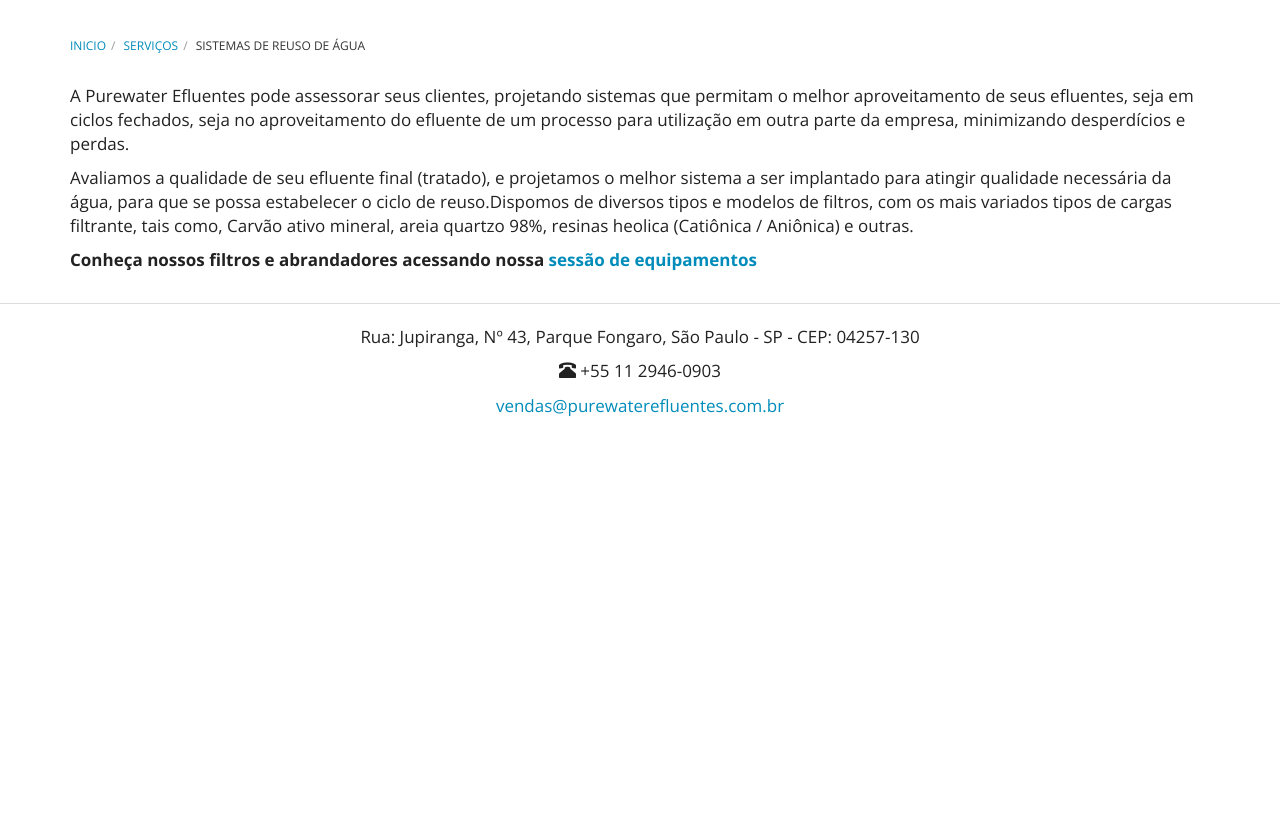
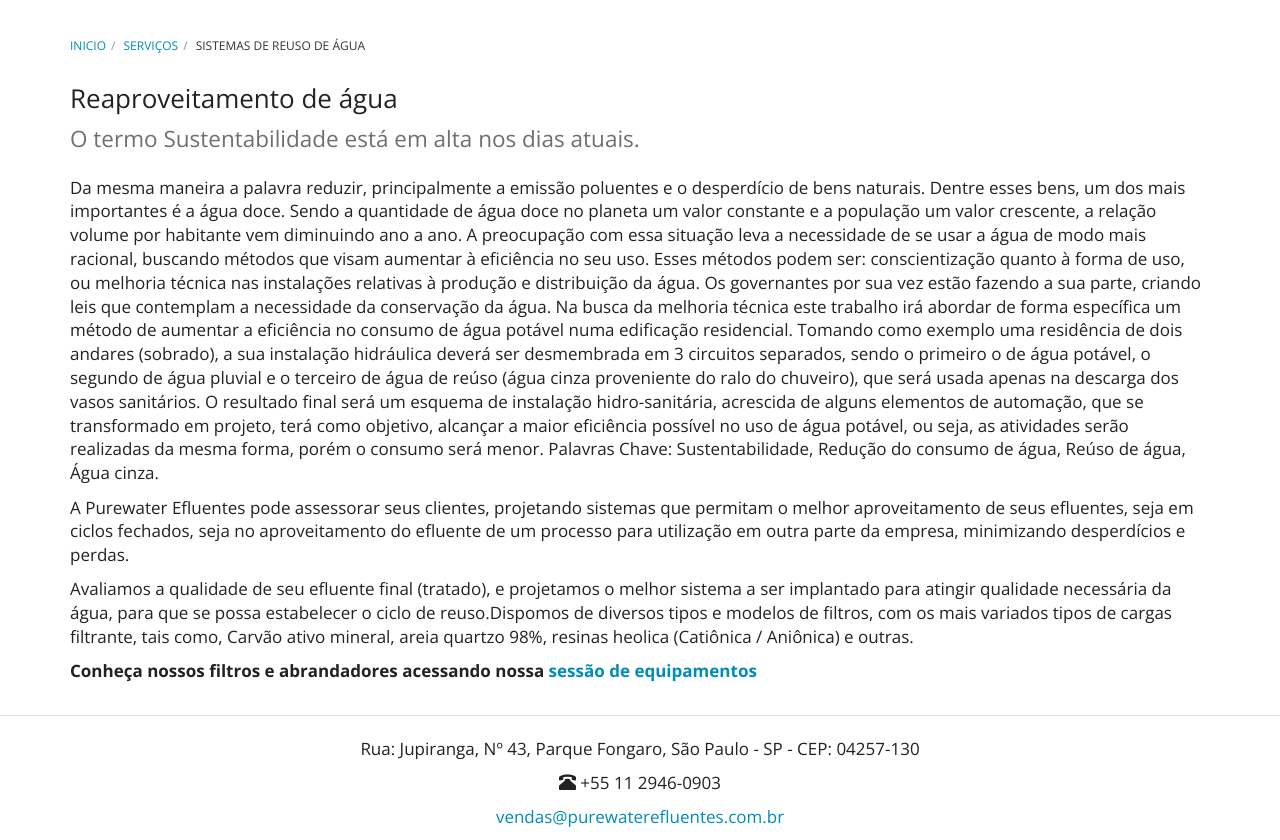
Before and after one commit to purewaterefluentes/purewaterefluentes.github.io, a Jekyll site: the page built from servicos/sistemas-de-reuso-de-agua.md, in a window 1280 px wide and 1087 px high. Shown: the part 247-1087 px from the top of the window. Built offline with Jekyll 4.4.1, drawn with Linux system fonts in a browser that asks for light colours; nearby versions of some CDN libraries; library files that are not in the unit come from our copies.

Commit message:
Update sistemas-de-reuso-de-agua.md

```diff
--- a/servicos/sistemas-de-reuso-de-agua.md
+++ b/servicos/sistemas-de-reuso-de-agua.md
@@ -2,6 +2,28 @@
 layout: default
 title: Sistemas de Reuso de Água
 ---
+
+### Reaproveitamento de água
+
+<p class="lead">O termo Sustentabilidade está em alta nos dias atuais.</p>Da mesma maneira a palavra
+reduzir, principalmente a emissão poluentes e o desperdício de bens naturais.
+Dentre esses bens, um dos mais importantes é a água doce. Sendo a quantidade de água doce no
+planeta um valor constante e a população um valor crescente, a relação volume por habitante
+vem diminuindo ano a ano. A preocupação com essa situação leva a necessidade de se usar a
+água de modo mais racional, buscando métodos que visam aumentar à eficiência no seu uso.
+Esses métodos podem ser: conscientização quanto à forma de uso, ou melhoria técnica nas
+instalações relativas à produção e distribuição da água. Os governantes por sua vez estão
+fazendo a sua parte, criando leis que contemplam a necessidade da conservação da água. Na
+busca da melhoria técnica este trabalho irá abordar de forma específica um método de
+aumentar a eficiência no consumo de água potável numa edificação residencial. Tomando
+como exemplo uma residência de dois andares (sobrado), a sua instalação hidráulica deverá
+ser desmembrada em 3 circuitos separados, sendo o primeiro o de água potável, o segundo de
+água pluvial e o terceiro de água de reúso (água cinza proveniente do ralo do chuveiro), que
+será usada apenas na descarga dos vasos sanitários. O resultado final será um esquema de
+instalação hidro-sanitária, acrescida de alguns elementos de automação, que se transformado
+em projeto, terá como objetivo, alcançar a maior eficiência possível no uso de água potável,
+ou seja, as atividades serão realizadas da mesma forma, porém o consumo será menor.
+Palavras Chave: Sustentabilidade, Redução do consumo de água, Reúso de água, Água cinza.
 
 A Purewater Efluentes pode assessorar seus clientes, projetando sistemas que permitam o melhor aproveitamento de seus efluentes, seja em ciclos fechados, seja no aproveitamento do efluente de um processo para utilização em outra parte da empresa, minimizando desperdícios e perdas.
 
```
